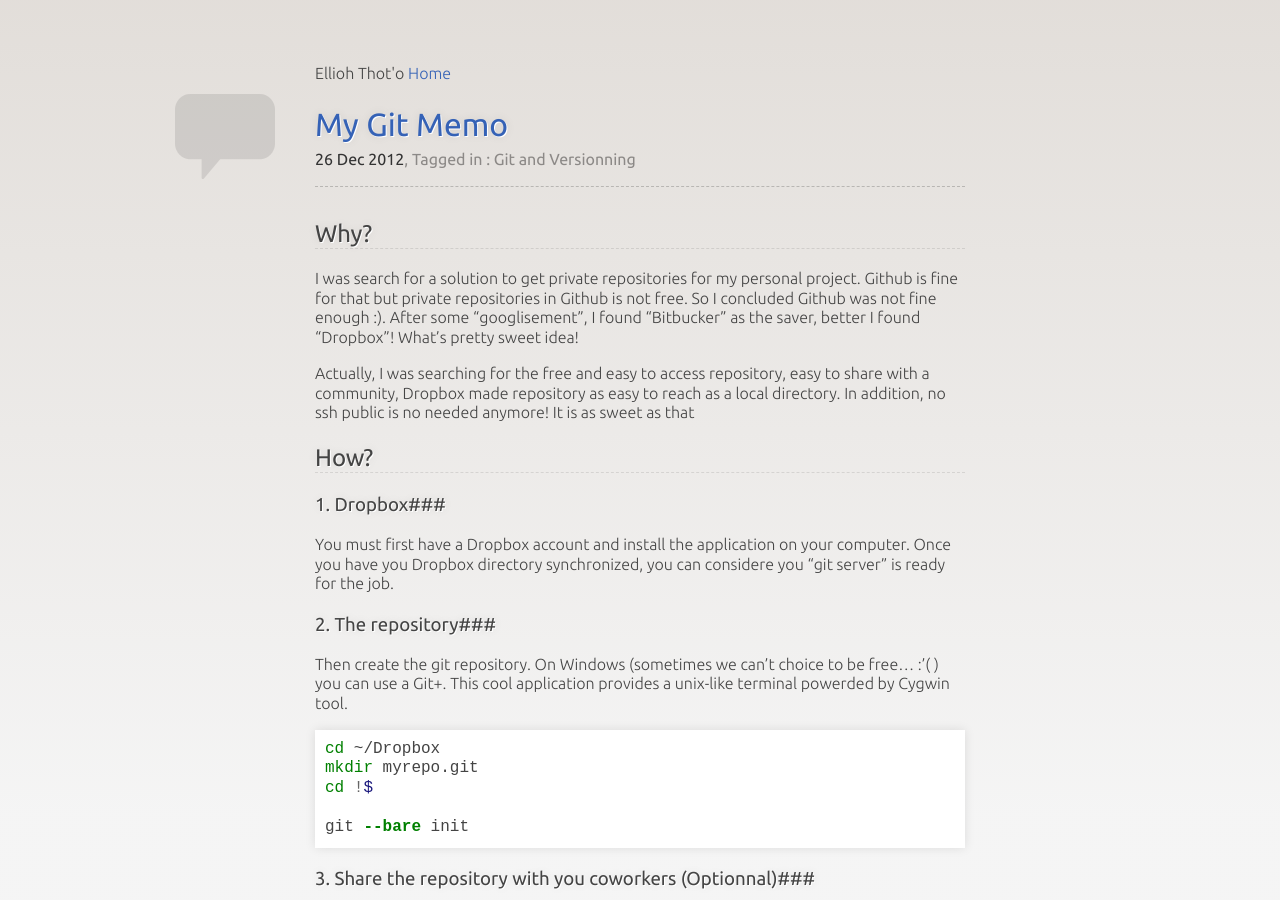
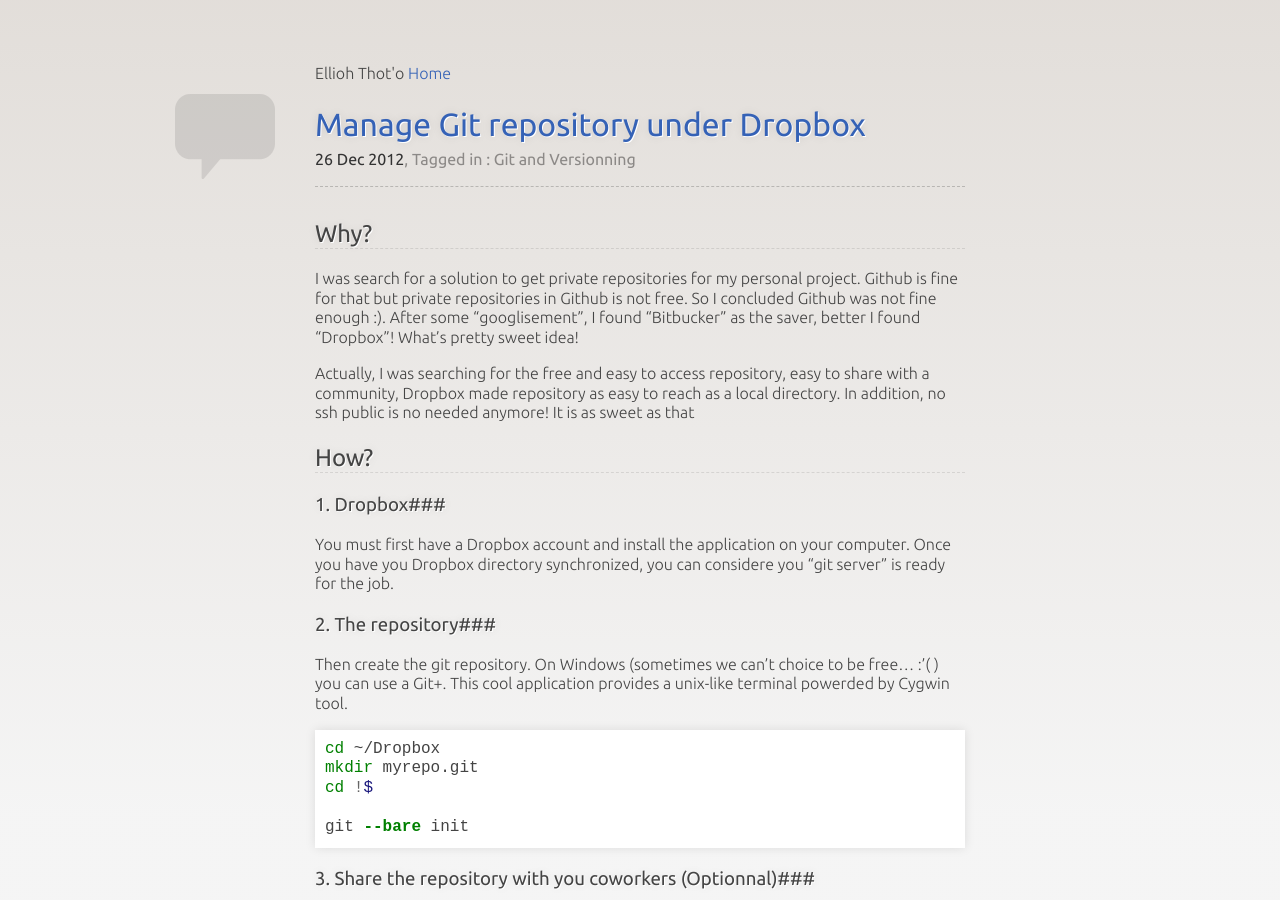
Before and after one commit to ellioh-thoto/ellioh-thoto.github.com, a Jekyll site: the page built from _posts/2012-12-26-manage_git_repository_under_dropbox.md, in a window 1280 px wide and 900 px high. Built offline with Jekyll 4.4.1, drawn with Linux system fonts in a browser that asks for light colours; nearby versions of some CDN libraries.

Commit message:
update post

```diff
--- a/_posts/2012-12-26-manage_git_repository_under_dropbox.md
+++ b/_posts/2012-12-26-manage_git_repository_under_dropbox.md
@@ -1,6 +1,6 @@
 ---
 layout: post
-title: My Git Memo
+title: Manage Git repository under Dropbox
 published: true
 
 tags:
```
